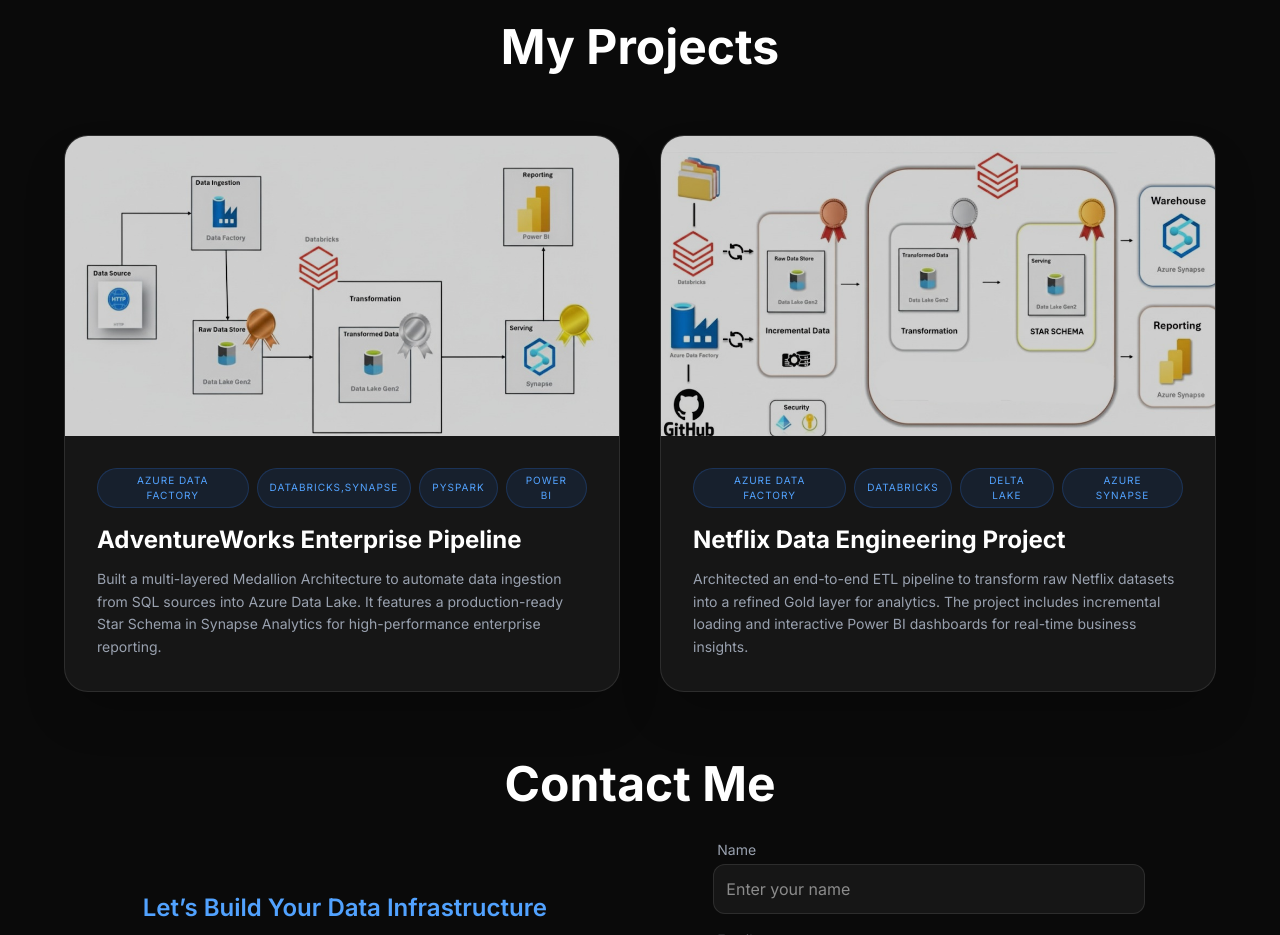
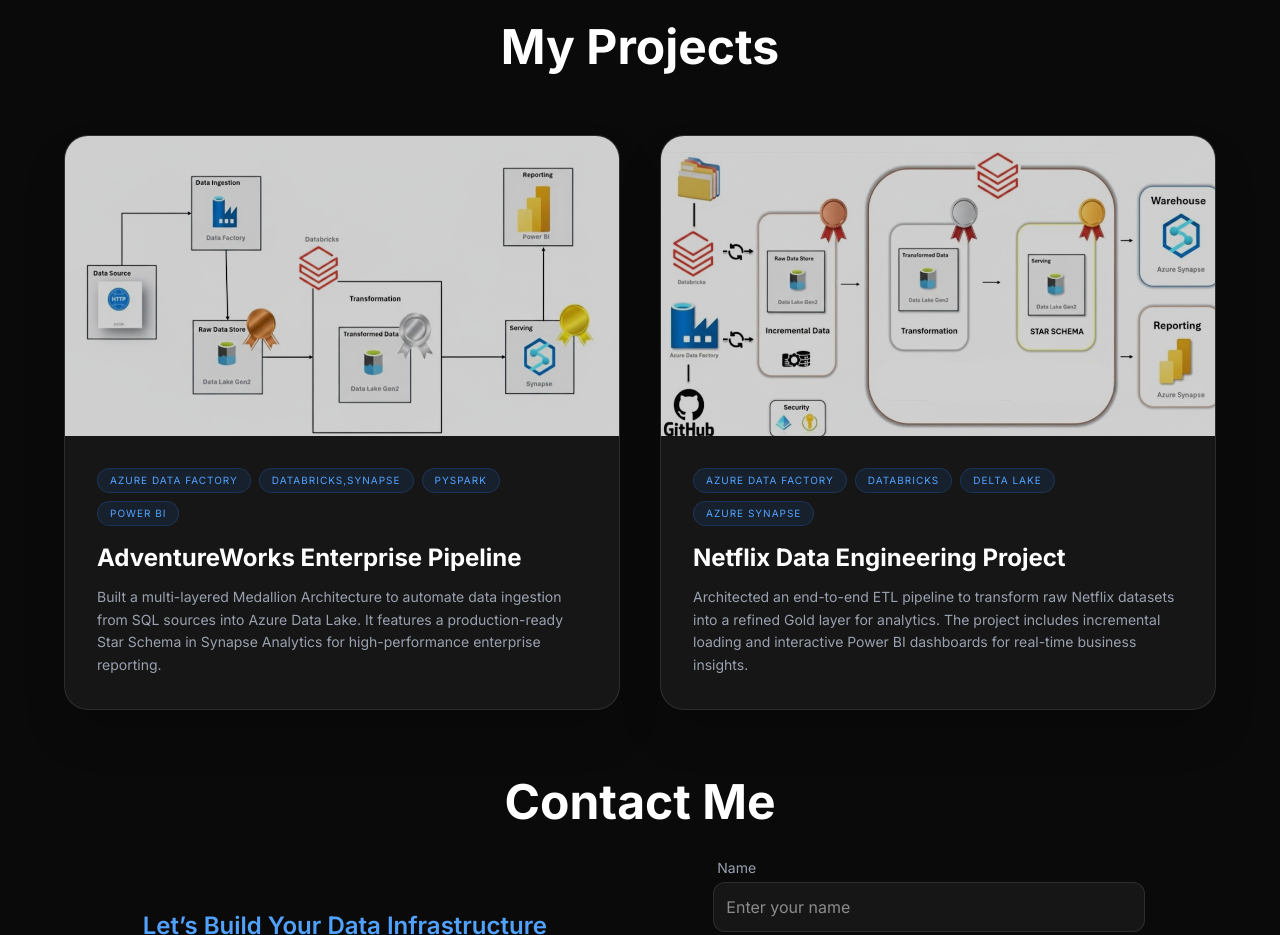
Before and after one commit to wareeshaburki/Soban_Munir_Portfolio, a React (Vite) app: page / in a window 1280 px wide. Shown: the part 2800-3735 px from the top of the page. Built offline with nearby package versions, Linux system fonts and the light colour scheme.

Commit message:
Made portfolio fully responsive and cleaned up Navbar code

```diff
--- a/src/components/About.jsx
+++ b/src/components/About.jsx
@@ -20,9 +20,9 @@
         <div className="flex flex-col md:flex-row items-center justify-center mx-2 pt-2 gap-4">
           <img
             src="aboutImg (2).png"
-            className="px-4 h-[290px] py-4 max-w-[45%]"
+            className="px-4 h-[290px] py-4 w-full md:max-w-[45%]"
           />
-          <img src="aboutImg.png" className="px-4 h-[257px] max-w-[45%]" />
+          <img src="aboutImg.png" className="px-4 h-[257px] w-full md:max-w-[45%]" />
         </div>
       </div>
       <hr className="mt-6 border border-white/20 w-[90%] mx-auto" />
--- a/src/components/Projects.jsx
+++ b/src/components/Projects.jsx
@@ -23,42 +23,50 @@
   ];
 
   return (
-    <section id="projects" className="px-10 pt-20 scroll-mt-20">
-      <h1 className="text-center font-bold text-5xl mb-16">My Projects</h1>
-      <div className="grid grid-cols-1 md:grid-cols-2 gap-10 max-w-6xl mx-auto">
+    <section id="projects" className="px-6 md:px-10 pt-20 scroll-mt-20">
+      <h1 className="text-center font-bold text-3xl md:text-5xl mb-12 md:mb-16">
+        My Projects
+      </h1>
+
+      <div className="grid grid-cols-1 md:grid-cols-2 gap-8 md:gap-10 max-w-6xl mx-auto">
         {projectData.map((project) => (
           <div
             key={project.id}
             className="group relative bg-white/5 border border-white/10 rounded-3xl overflow-hidden hover:border-blue-500/40 transition-all duration-500 shadow-2xl"
           >
-            <div className="relative h-[300px] overflow-hidden">
+            <div className="relative h-[200px] md:h-[300px] overflow-hidden">
               <img
                 src={project.image}
                 className="w-full mx-auto h-full object-cover group-hover:scale-110 transition-transform duration-700 opacity-80 group-hover:opacity-100"
+                alt={project.title}
               />
               <div className="absolute inset-0 bg-black/40 opacity-0 group-hover:opacity-100 transition-opacity flex items-center justify-center">
                 <a
                   href={project.link}
                   target="_blank"
+                  rel="noreferrer"
                   className="bg-white text-black px-6 py-2 rounded-full font-bold text-sm hover:bg-blue-500 hover:text-white transition-colors"
                 >
                   View Architecture ↗
                 </a>
               </div>
             </div>
-            <div className="p-8">
-              <div className="flex gap-2 mb-4">
+
+            <div className="p-6 md:p-8">
+              <div className="flex flex-wrap gap-2 mb-4">
                 {project.tags.map((tag, index) => (
                   <span
                     key={index}
-                    className="flex text-[10px] text-center items-center uppercase tracking-widest bg-blue-500/10 text-blue-400 px-3 py-1 rounded-full border border-blue-500/20"
+                    className="flex text-[9px] md:text-[10px] text-center items-center uppercase tracking-widest bg-blue-500/10 text-blue-400 px-3 py-1 rounded-full border border-blue-500/20"
                   >
                     {tag}
                   </span>
                 ))}
               </div>
-              <h3 className="text-2xl font-bold mb-3">{project.title}</h3>
-              <p className="text-gray-400 text-sm leading-relaxed">
+              <h3 className="text-xl md:text-2xl font-bold mb-3">
+                {project.title}
+              </h3>
+              <p className="text-gray-400 text-xs md:text-sm leading-relaxed">
                 {project.description}
               </p>
             </div>
```
